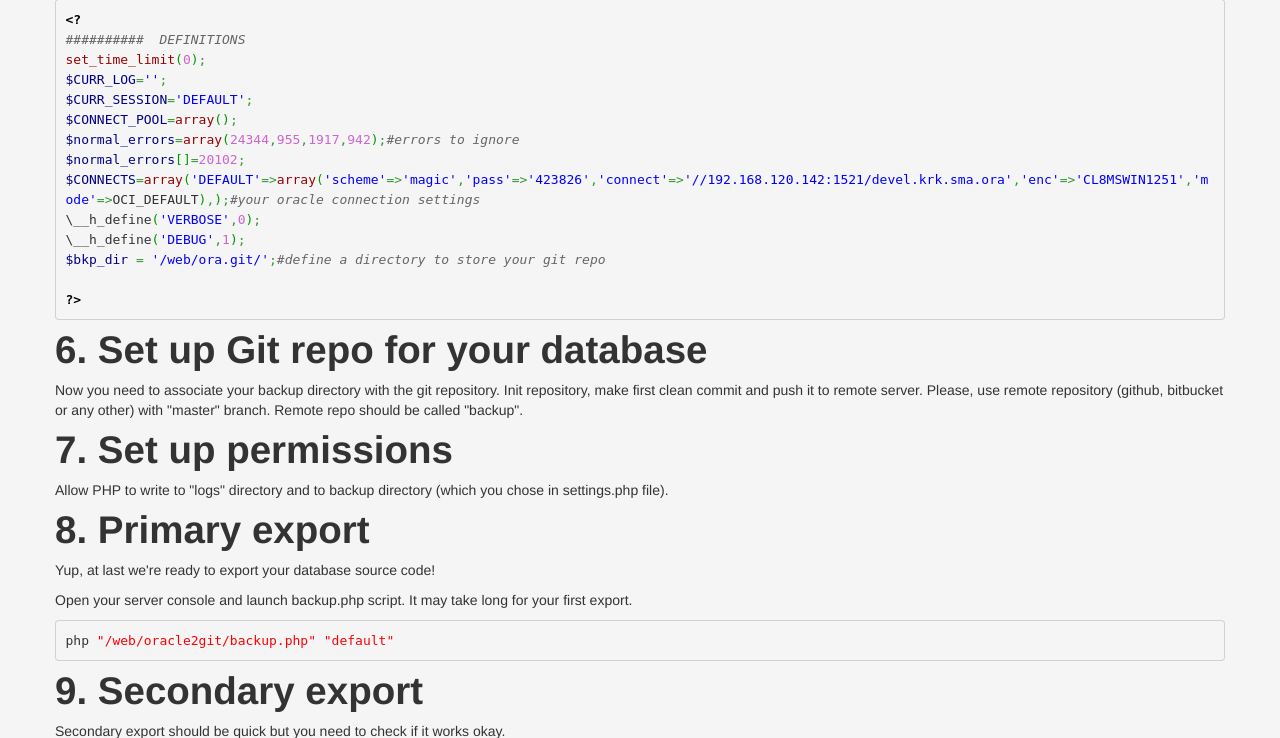
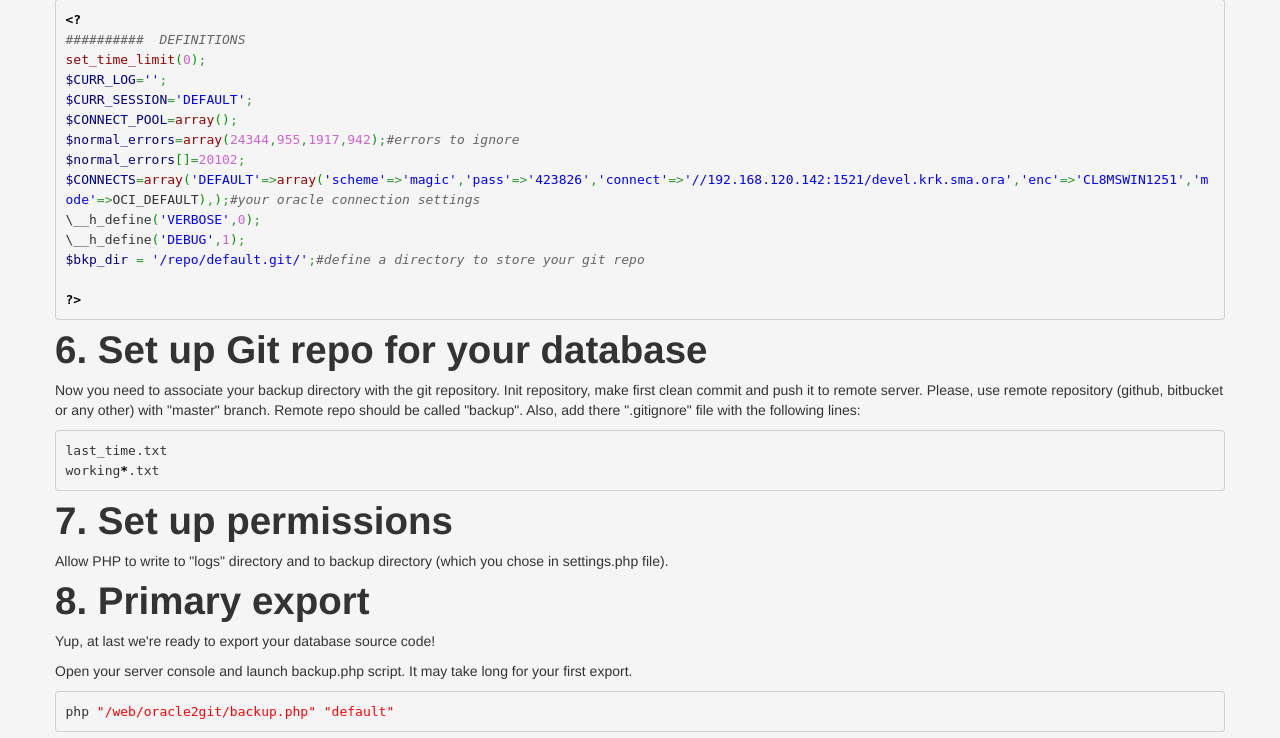
Before and after one commit to jehy/OracleToGit, a PHP site: page /install.php in a window 1280 px wide. Shown: the part 3644-4382 px from the top of the page. Run offline with PHP 8.4, Linux system fonts and the light colour scheme; some libraries are stand-ins or nearby versions.

Commit message:
move repo, minor changes

```diff
--- a/install.php
+++ b/install.php
@@ -149,7 +149,16 @@ $path = 'ext/geshi/geshi/';
 
     <p>Now you need to associate your backup directory with the git repository. Init repository, make first clean commit
         and push it to remote server. Please, use remote repository (github, bitbucket or any other) with "master"
-        branch. Remote repo should be called "backup".</p>
+        branch. Remote repo should be called "backup". Also, add there ".gitignore" file with the following lines:
+      <?
+      $query = file_get_contents('scripts/ignore_repo.inc');
+      $geshi = new GeSHi($query, "bash", $path);
+      $geshi->enable_keyword_links(false);
+// and simply dump the code!
+      echo $geshi->parse_code();
+      ?>
+
+    </p>
 
 
     <h1>7. Set up permissions</h1>
--- /dev/null
+++ b/scripts/ignore_repo.inc
@@ -0,0 +1,2 @@
+last_time.txt
+working*.txt
--- a/scripts/settings.php
+++ b/scripts/settings.php
@@ -9,6 +9,6 @@ $normal_errors[]=20102;
 $CONNECTS=array('DEFAULT'=>array('scheme'=>'magic','pass'=>'423826','connect'=>'//192.168.120.142:1521/devel.krk.sma.ora','enc'=>'CL8MSWIN1251','mode'=>OCI_DEFAULT),);#your oracle connection settings
 define('VERBOSE',0);
 define('DEBUG',1);
-$bkp_dir = '/web/ora.git/';#define a directory to store your git repo
+$bkp_dir = '/repo/default.git/';#define a directory to store your git repo
 
 ?>
```
